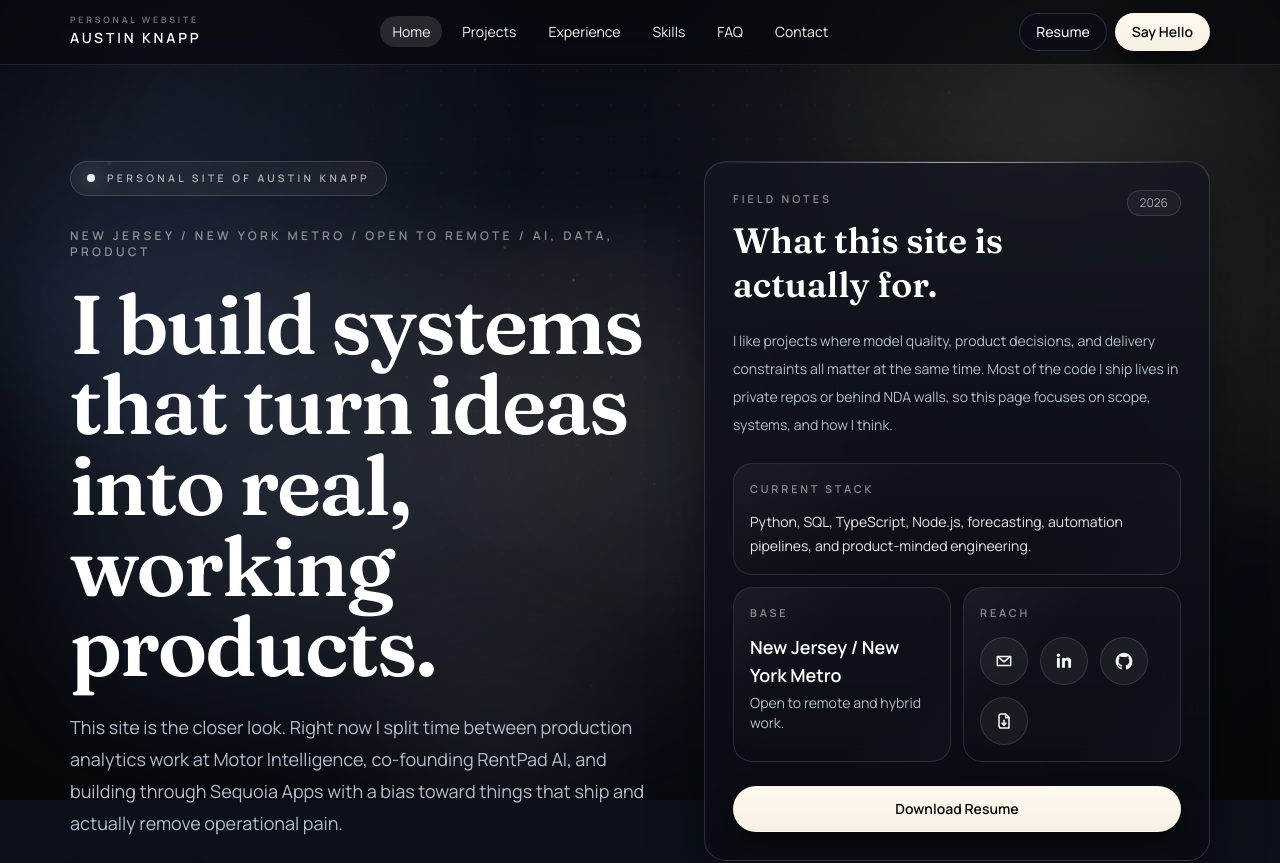
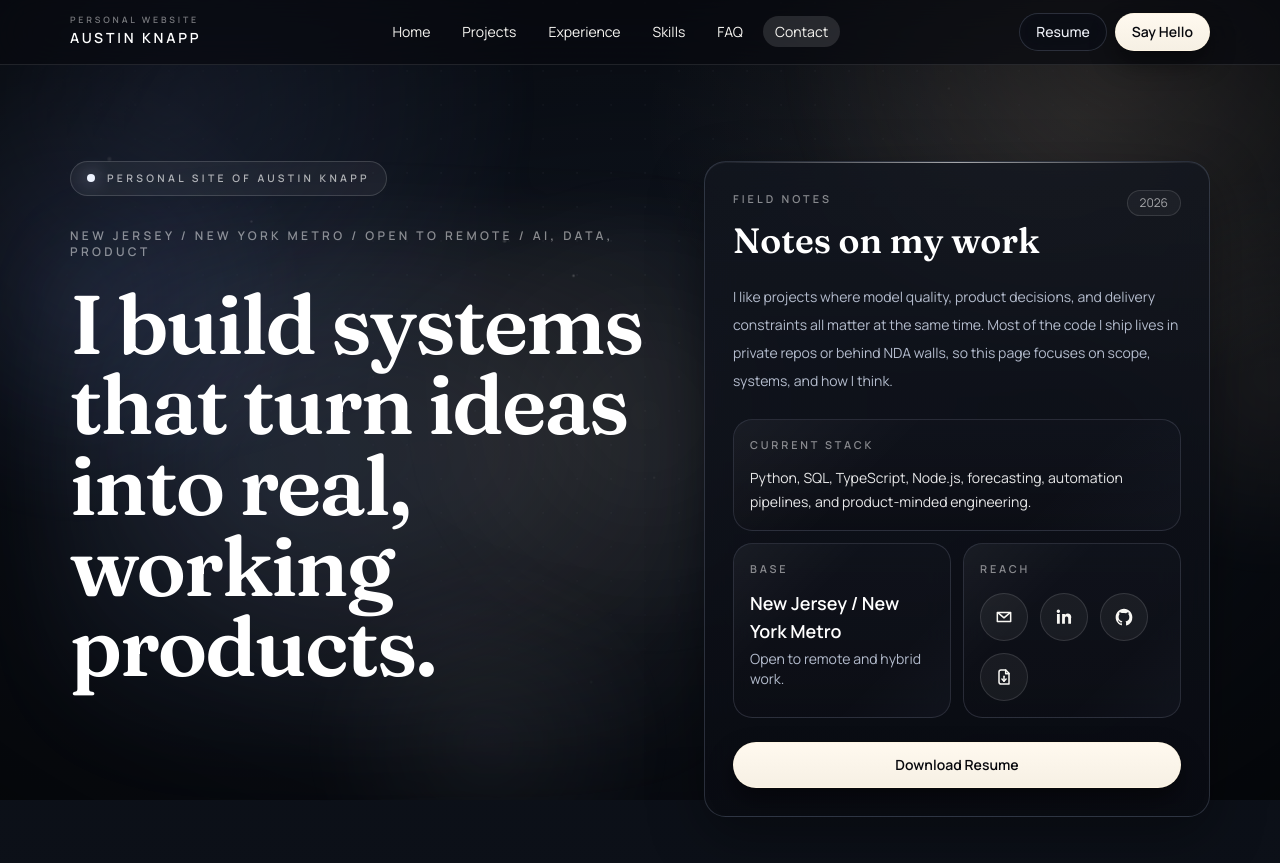
Before and after one commit to deej8888/austinknapp.com, a Next.js app: page / in a window 1280 px wide. Shown: the top 863 px of the page. Built offline with nearby package versions, Linux system fonts and the light colour scheme.

Commit message:
new changes for nav bar and some text changes

```diff
--- a/components/Hero.tsx
+++ b/components/Hero.tsx
@@ -65,22 +65,6 @@ export default function Hero() {
                 I build systems that turn ideas into real, working products.
               </h1>
             </div>
-
-            <p className="max-w-2xl text-base leading-8 text-[var(--muted)] sm:text-lg">
-              This site is the closer look. Right now I split time between
-              production analytics work at Motor Intelligence, co-founding
-              RentPad AI, and building through Sequoia Apps with a bias toward
-              things that ship and actually remove operational pain.
-            </p>
-          </div>
-
-          <div className="flex flex-wrap items-center gap-3">
-            <a href="#projects" className="btn-primary px-5 py-3 text-sm">
-              View Projects
-            </a>
-            <a href="#contact" className="btn-secondary px-5 py-3 text-sm">
-              Reach Out
-            </a>
           </div>
         </motion.div>
 
@@ -99,7 +83,7 @@ export default function Hero() {
                 Field Notes
               </p>
               <h2 className="mt-3 max-w-md text-3xl leading-tight font-semibold text-white sm:text-[2.2rem]">
-                What this site is actually for.
+                Notes on my work
               </h2>
             </div>
 
--- a/components/Navbar.tsx
+++ b/components/Navbar.tsx
@@ -21,27 +21,80 @@ export default function Navbar() {
 
   useEffect(() => {
     const sections = navItems
-      .map((item) => document.getElementById(item.id))
-      .filter((section): section is HTMLElement => Boolean(section));
+      .map((item) => {
+        const element = document.getElementById(item.id);
 
-    const observer = new IntersectionObserver(
-      (entries) => {
-        const visible = entries
-          .filter((entry) => entry.isIntersecting)
-          .sort((a, b) => b.intersectionRatio - a.intersectionRatio);
+        if (!element) {
+          return null;
+        }
 
-        if (visible[0]?.target.id) {
-          setActiveSection(visible[0].target.id);
+        return {
+          id: item.id,
+          element,
+        };
+      })
+      .filter(
+        (
+          section,
+        ): section is {
+          id: string;
+          element: HTMLElement;
+        } => Boolean(section),
+      );
+
+    let frameId: number | null = null;
+
+    const updateActiveSection = () => {
+      const scrollMarker = window.scrollY + 140;
+      const isAtPageBottom =
+        window.innerHeight + window.scrollY >=
+        document.documentElement.scrollHeight - 2;
+
+      if (isAtPageBottom) {
+        setActiveSection(navItems[navItems.length - 1].id);
+        return;
+      }
+
+      let nextActiveSection = sections[0]?.id ?? "hero";
+
+      for (const section of sections) {
+        if (section.element.offsetTop <= scrollMarker) {
+          nextActiveSection = section.id;
+          continue;
         }
-      },
-      {
-        rootMargin: "-45% 0px -45% 0px",
-        threshold: [0.15, 0.35, 0.6],
-      },
-    );
 
-    sections.forEach((section) => observer.observe(section));
-    return () => observer.disconnect();
+        break;
+      }
+
+      setActiveSection(nextActiveSection);
+    };
+
+    const requestUpdate = () => {
+      if (frameId !== null) {
+        return;
+      }
+
+      frameId = window.requestAnimationFrame(() => {
+        frameId = null;
+        updateActiveSection();
+      });
+    };
+
+    updateActiveSection();
+
+    window.addEventListener("scroll", requestUpdate, { passive: true });
+    window.addEventListener("resize", requestUpdate);
+    window.addEventListener("hashchange", requestUpdate);
+
+    return () => {
+      if (frameId !== null) {
+        window.cancelAnimationFrame(frameId);
+      }
+
+      window.removeEventListener("scroll", requestUpdate);
+      window.removeEventListener("resize", requestUpdate);
+      window.removeEventListener("hashchange", requestUpdate);
+    };
   }, []);
 
   return (
@@ -67,6 +120,7 @@ export default function Navbar() {
                 <li key={item.id}>
                   <a
                     href={`#${item.id}`}
+                    onClick={() => setActiveSection(item.id)}
                     className={`rounded-full px-3 py-1.5 text-sm transition ${
                       isActive
                         ? "bg-white/12 text-white"
```
